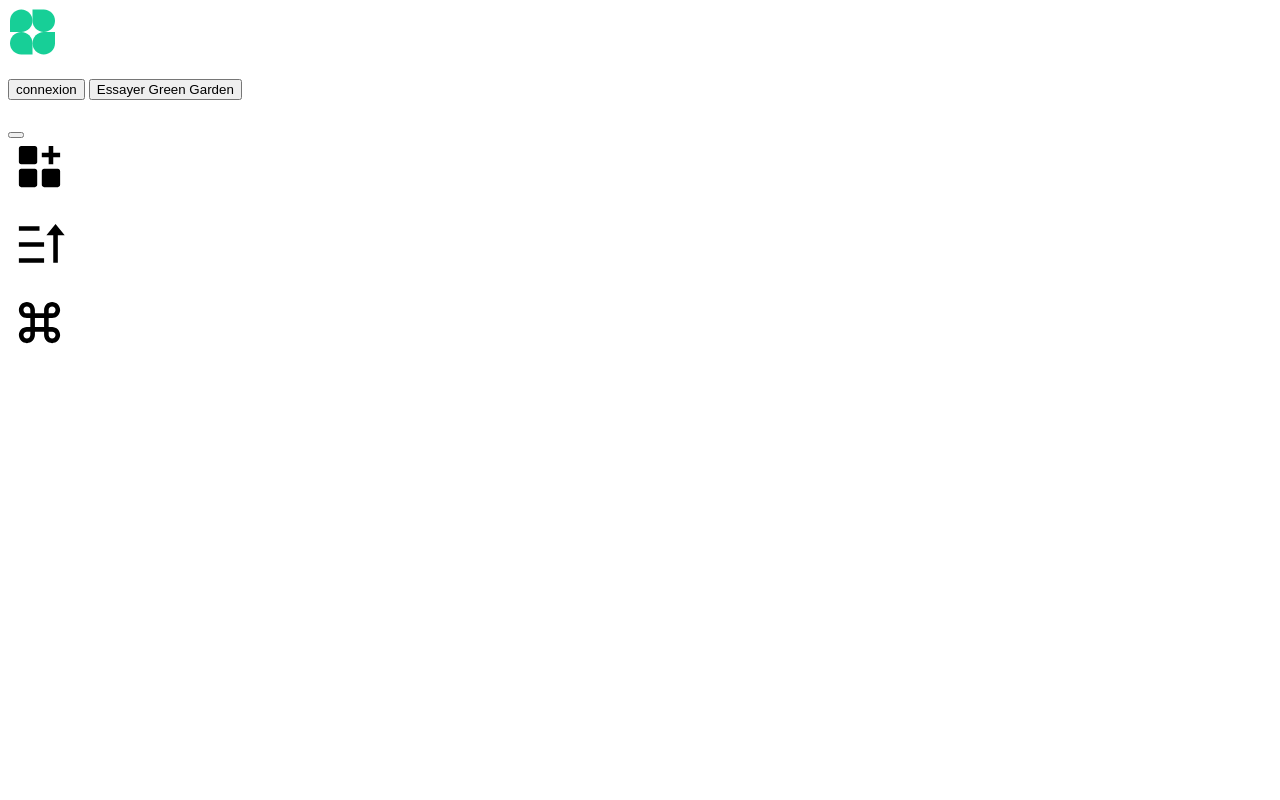
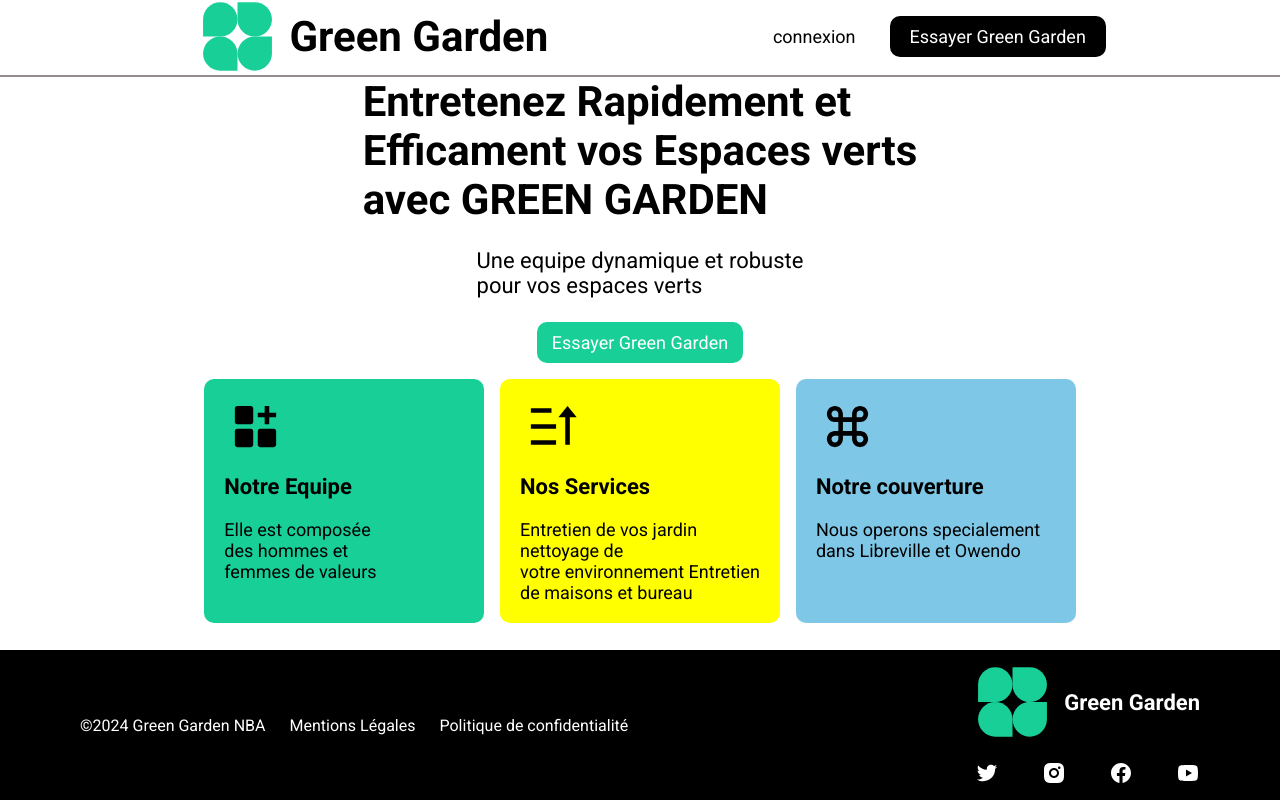
Before and after one commit to ChefOnanga27/GreenGarden, a plain HTML site: page index.html in a window 1280 px wide. Drawn offline with Linux system fonts and the light colour scheme.

Commit message:
ajouter Asset

```diff
--- /dev/null
+++ b/Styles/footer/footer.css
@@ -0,0 +1,53 @@
+.footer{
+    width: 100%;
+    height: 150px;
+    background-color: black;
+    display: flex;
+    justify-content: center;
+    color: white;
+    margin-top: 25px;
+}
+.footer_container{
+    width: 100%;
+    max-width: 1120px;
+    display: flex;
+    justify-content: space-between;
+    align-items: center;
+    padding: 0 10px;
+}
+.footer_legal{
+    display: flex;
+    gap: 24px;
+}
+.footer_info{
+    display: flex;
+    flex-direction: column;
+    gap: 22px;
+}
+.footer_logo{
+    display: flex;
+    align-items: center;
+    gap: 14px;
+}
+.footer_logo-img{
+    width:75px ;
+    height: auto;
+}
+.footer_logo-title{
+    font-size: var(--subheadline-font-size);
+}
+.footer_social{
+    width: 100%;
+    display: flex;
+    justify-content: space-between;
+
+}
+.footer_social-link{
+    display: flex;
+    align-items: center;
+    gap: 10px;
+}
+.footer_social-icon{
+    width: 24px;
+    height: 24px;
+}
--- /dev/null
+++ b/Styles/header.css
@@ -0,0 +1,37 @@
+@import url('https://fonts.googleapis.com/css2?family=Allura&family=Roboto:ital,wght@0,100;0,300;0,400;0,500;0,700;0,900;1,100;1,300;1,400;1,500;1,700;1,900&display=swap');
+@import url('../global.css');
+
+@import url('../Styles/header/menu.css');
+@import url("../Styles/main/main.css");
+@import url('../Styles/footer/footer.css');
+
+:root{
+
+    --Roboto:"Roboto",sans Serif;
+    --primary-color:var(0,0,0);
+    --secondary-color:var(255,255,255);
+
+    --blue-color:var(31,132,239);
+    --yellow-color:var(255,210,0);
+    --green-color:var(23,207,151);
+
+    --headline-font-size: 42px;
+    --headline-font-weight: 700;
+
+    --subheadline-font-size: 22px;
+    --subheadline-font-weight: 400;
+
+    --body-font-size:18px;
+}
+*{
+    margin: 0;
+    padding:0;
+    font-family: var(--Roboto);
+}
+
+html,
+body{
+    height: 100%;
+    display: flex;
+    flex-direction: column;
+}
--- /dev/null
+++ b/Styles/header/menu.css
@@ -0,0 +1,55 @@
+.header{
+    width: 100%;
+    height: 75px;
+    border-bottom: 2px solid rgb(148, 141, 141);
+}
+.header_nav{
+     width: 100%;
+     max-width: 1120px;
+     display: flex;
+     justify-content: space-between;
+     align-items: center;
+     padding: 0px 10px;
+}
+.nav_logo{
+    display: flex;
+    align-items: center;
+    gap: 14px;
+    margin-left: 17%;
+}
+.nav_logo-img{
+    width: 75px;
+    height: auto;
+}
+.nav_logo-title{
+    font-size: var(--headline-font-size);
+}
+.nav_auth{
+    display: flex;
+    gap: 24px;
+    margin-left: 17%;
+}
+.nav_auth-connexion{
+    padding: 10px;
+    font-size: var(--body-font-size);
+    border: none;
+    border-radius: 10px;
+    cursor: pointer;
+    transition: all 300ms;
+}
+.nav_auth-signin{
+    background-color:transparent;
+}
+.nav_auth-signup{
+    padding: 10px 20px;
+    background-color: black;
+    color: white;
+}
+.nav_auth-signin:hover{
+    background-color:grey;
+}
+.nav_auth-signup:hover{
+    padding: 10px 20px;
+    background-color: rgb(211, 195, 195);
+    color: white;
+}
--- /dev/null
+++ b/Styles/main/main.css
@@ -0,0 +1,73 @@
+.main{
+    display: flex;
+    justify-content: center;
+    flex: 1;
+}
+.maim_container{
+    width: 100%;
+    max-width: 1120px;
+    display: flex;
+    flex-direction: column;
+    align-items: center;
+    justify-content: space-around;
+    padding: 20px 10px;
+}
+.main_hero{
+    display: flex;
+    flex-direction: column;
+    gap: 24px;
+    align-items: center;
+    justify-content: center;
+}
+.main_hero-title{
+    font-size: var(--headline-font-size);
+    font-weight: var(--headline-font-weight);
+}
+.main_hero-description{
+    font-size: var(--subheadline-font-size);
+    font-weight: var(--subheadline-font-weight);
+}
+.main_hero-button{
+    padding: 10px 15px;
+    font-size: var(--body-font-size);
+    background-color: rgb(23, 207,151);
+    color: white;
+    border-radius: 10px;
+    border:none;
+    transition: all 300ms;
+    cursor: pointer;
+}
+.main_hero-button:hover{
+     background-color: blueviolet;
+}
+.main_features{
+    width: 100%;
+    display: grid;
+    grid-template-columns: 1fr 1fr 1fr;
+    gap: 16px;
+    margin-top: 16px;
+
+}
+.main_feature{
+    display:flex ;
+    flex-direction: column;
+    padding: 20px;
+    gap:20px;
+    border-radius: 10px;
+    color: rgb(var(--secondary-color));
+}
+.main_feature-add{
+    background-color:rgb(23, 207,151);
+}
+.main_feature-sort{
+    background-color: yellow;
+}
+.main_feature-command-line{
+    background-color: #7EC7E7;
+}
+.main_feature-title{
+    font-size: var(--subheadline-font-size);
+}
+.main_feature-description{
+    font-size: var(--body-font-size);
+}
--- a/index.html
+++ b/index.html
@@ -3,56 +3,84 @@
 <head>
     <meta charset="UTF-8">
     <meta name="viewport" content="width=device-width, initial-scale=1.0">
+    <link rel="stylesheet" href="Styles/header.css">
     <title>Green Garden</title>
 </head>
 <body>
-    <header>
-        <nav>
-            <div>
-                <img src="assets/logo.svg/logoipsum-225.svg" alt="logoipsum-225">
-                <h3></h3>
+    <header class="header">
+        <nav class="header_nav">
+            <div class="nav_logo">
+                <img src="Assets/imgs/logo/logoipsum-225.svg" alt="logoipsum-225" class="nav_logo-img">
+                <h3 class="nav_logo-title"> Green Garden</h3>
             </div>
-            <div>
-                <button>connexion</button>
-                <button>Essayer Green Garden</button>
+            <div class="nav_auth">
+                <button class="nav_auth-connexion nav_auth-signin">connexion</button>
+                <button class="nav_auth-connexion nav_auth-signup">Essayer Green Garden</button>
+            </div>
+            <div class="nav-moble-menu">
+            <img src="Assets/imgs/logo/menu-line.svg" alt="logo">
             </div>
         </nav>
     </header>
-    <main>
-        <div>
-            <div>
-                <h1></h1>
-                          <p></p>
-                           <button></button>
+    <main class="main">
+        <div class="main_container">
+            <div class="main_hero">
+                <h1 class="main_hero-title">  Entretenez Rapidement et
+                   <br> Efficament vos Espaces verts
+                         <br> avec GREEN GARDEN</h1>
+                          <p class="main_hero-description">Une equipe dynamique et robuste
+                           <br> pour vos espaces verts</p>
+                           <button class="main_hero-button">Essayer Green Garden</button>
             </div>
-            <div>
-                <div>
-                    <img src="assets/logo.svg/function-add-fill.svg" alt="function-add-fill" width="63" height="55">
-                    <h3></h3>
-                    <p></p>
+            <div class="main_features">
+                <!--debuts des features-->
+                <div class="main_feature main_feature-add">
+                    <img src="Assets/imgs/logo/function-add-fill.svg" alt="function-add-fill" width="63" height="55" class="main_feature-icon">
+                    <h3 class="main_feature-title">Notre Equipe</h3>
+                    <p class="main_feature-description">Elle est composée
+                        <br>des hommes et <br> femmes
+                        de valeurs</p>
                 </div>
-                <div>
-                    <img src="assets/logo.svg/sort-asc.svg" alt="sort-asc" width="63" height="55">
-                    <h3></h3>
-                    <p></p>
+                <div class="main_feature main_feature-sort">
+                    <img src="Assets/imgs/logo/sort-asc.svg" alt="sort-asc" width="63" height="55" class="main_feature-icon">
+                    <h3 class="main_feature-title">Nos Services</h3>
+                    <p class="main_feature-description">Entretien de vos jardin <br> nettoyage de <br>votre environnement
+                        Entretien <br> de maisons
+                        et bureau</p>
                 </div>
-                <div>
-                    <img src="assets/logo.svg/command-line.svg" alt="command-line" width="63" height="55">
-                    <h3></h3>
-                    <p></p>
+                <div class="main_feature main_feature-command-line">
+                    <img src="Assets/imgs/logo/command-line.svg" alt="command-line" width="63" height="55" class="main_feature-icon">
+                    <h3 class="main_feature-title">Notre couverture</h3>
+                    <p class="main_feature-description">Nous operons specialement <br>dans Libreville
+                        et Owendo</p>
                 </div>
             </div>
         </div>
     </main>
-    <footer>
-        <div>
-           <div>
-            <p></p>
-            <p></p>
-            <p></p>
+    <!--ceci est la fin du main-->
+    <footer class="footer">
+        <div class="footer_container">
+           <div class="footer_legal">
+            <p class="footer_legal-item">&copy;2024 Green Garden NBA</p>
+            <p class="footer_legal-item" >Mentions Légales</p>
+            <p class="footer_legal-item">Politique de confidentialité</p>
            </div>
-           <div></div>
+           <div class="footer_info">
+           <!--Reseaux sociaux-->
+           <div class="footer_logo">
+            <img src="Assets/imgs/logo/logoipsum-225.svg" alt="logoipsum-225" class="footer_logo-img">
+                <h3 class="footer_logo-title">Green Garden</h3>
+           </div>
+           <!--les icones-->
+           <div class="footer_social">
+            <a href="http://twitter.com" class="footer_social-link"><img src="Assets/imgs/social/twitter-fill.svg" alt="logo" width="54" height="54" class="footer_social-icon"></a>
+            <a href="http://Instagram.com"  class="footer_social-link"><img src="Assets/imgs/social/instagram-fill.svg" alt="logo" width="54" height="54" class="footer_social-icon"></a>
+            <a href="http://Facebook.com"  class="footer_social-link"><img src="Assets/imgs/social/facebook-circle-fill.svg" alt="logo" width="54" height="54" class="footer_social-icon"></a>
+            <a href="http://Youtube.com"  class="footer_social-link"><img src="Assets/imgs/social/youtube-fill (1).svg" alt="logo" width="54" height="54" class="footer_social-icon"></a>
+           </div>
+        </div>
         </div>
        </footer>
+       <!--La fin du footer-->
 </body>
 </html>
```
Also changed, not shown: assets/imgs/logo/command-line.svg (added), assets/imgs/logo/function-add-fill.svg (added), assets/imgs/logo/logoipsum-225.svg (added), assets/imgs/logo/menu-line.svg (added), assets/imgs/logo/sort-asc.svg (added), assets/imgs/social/facebook-circle-fill.svg (added), assets/imgs/social/instagram-fill.svg (added), assets/imgs/social/twitter-fill.svg (added), assets/imgs/social/youtube-fill (1).svg (added).
